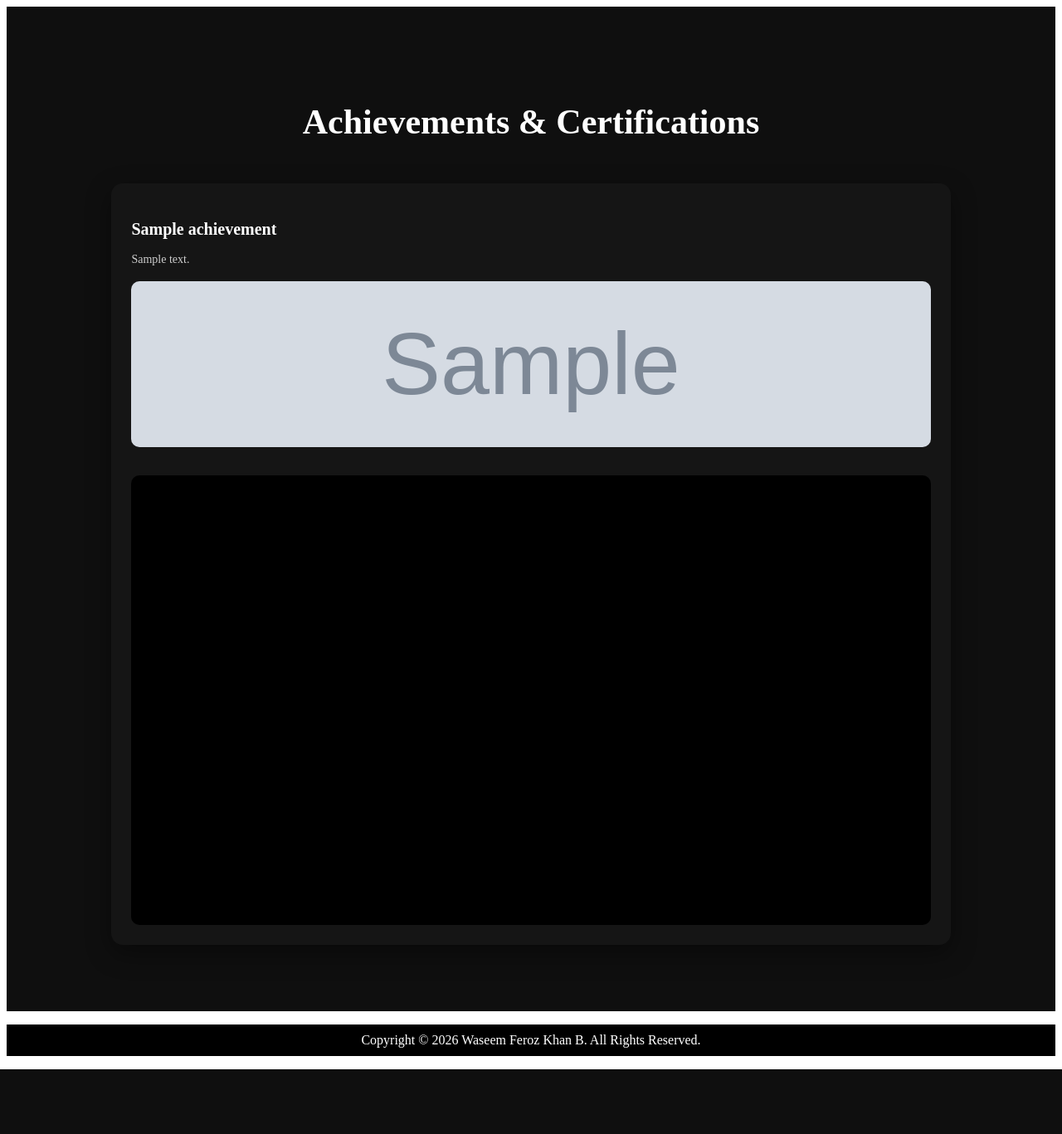
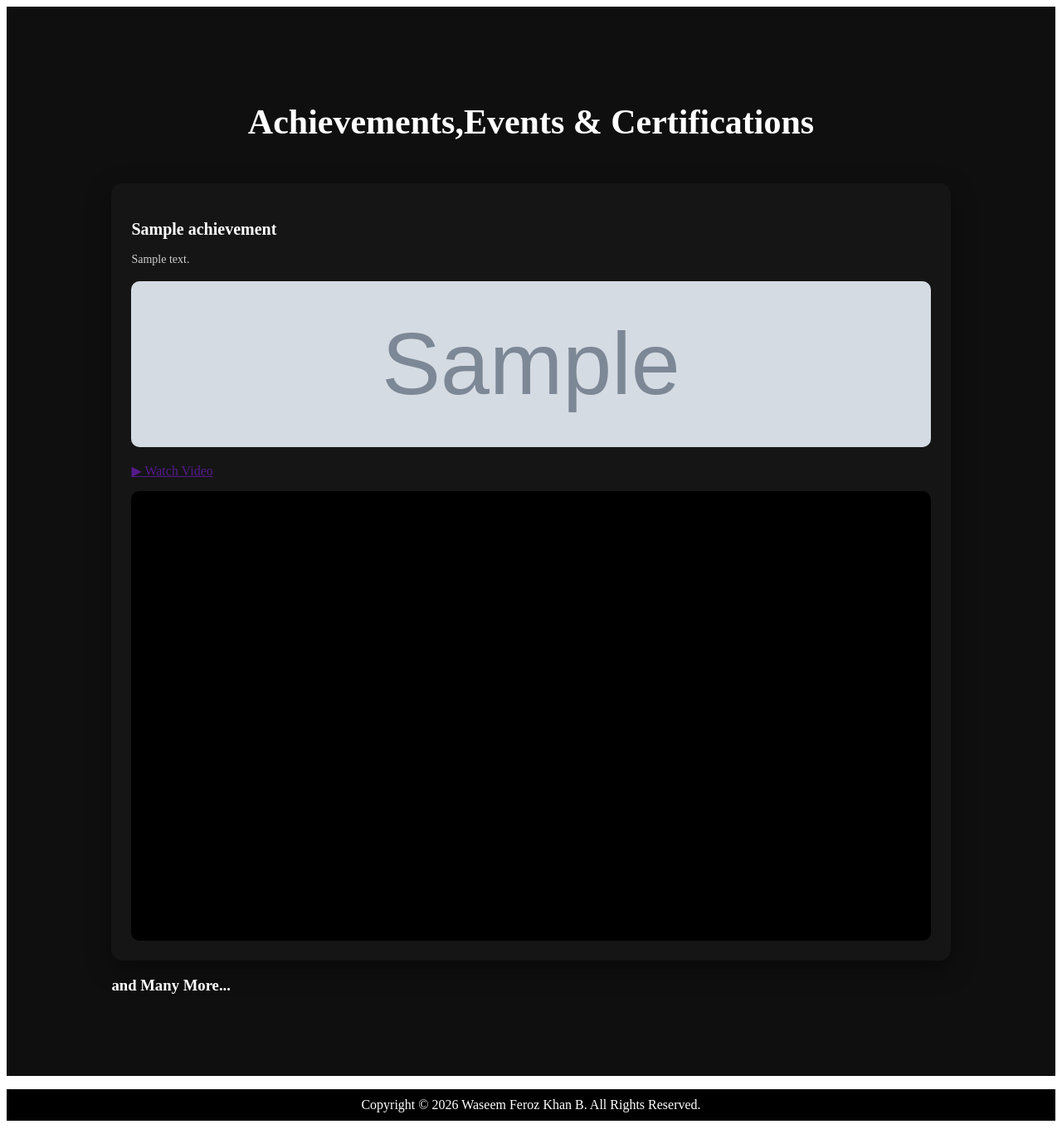
Before and after one commit to waseem2921/Protfolio_django, a Django app: page /achievements/ in a window 1280 px wide. Shown: the whole page at 83% size. Before the commit the page ends 1289 px from the top, so only its background shows below. Run offline with Django 5.2, Linux system fonts and the light colour scheme; tables that the repository leaves empty hold one stand-in row (values such as "Sample post"); grey boxes marked "Sample" are stand-in pictures.

Commit message:
Final commit 2

```diff
--- a/Protfolio/templates/achievements.html
+++ b/Protfolio/templates/achievements.html
@@ -91,7 +91,7 @@
 </head>
 <body>
 <section id="achievements">
-  <h1 class="section-title">Achievements & Certifications</h1>
+  <h1 class="section-title">Achievements,Events & Certifications</h1>
 
   <div class="achievements-grid">
     {% for a in achievements %}
@@ -105,14 +105,18 @@
         {% endif %}
 
         {% if a.video_url %}
+          <a href="{{ video_url }}" target="_blank" rel="noopener noreferrer">
+    ▶ Watch Video
+</a>
           <div class="video-wrapper">
-            <iframe src="{{ a.video_url }}" allowfullscreen></iframe>
+            <iframe src="{{ a.video_url }}" frameborder="0" allowfullscreen></iframe>
           </div>
         {% endif %}
 
       </div>
     {% endfor %}
   </div>
+  <h3> and Many More...</h3>
 </section>
 <footer>
 	<p style="background-color: #000; color: #fff; padding: 10px; text-align: center;">Copyright © 2026 Waseem Feroz Khan B. All Rights Reserved.</p>
--- a/Protfolio/templates/home.html
+++ b/Protfolio/templates/home.html
@@ -41,7 +41,7 @@
 	<!--details-->
 	<p class="details">I Build complete, End-toEnd Solutions that connect Data, Logic and Real-World Needs.</p>
 	<!--cv button-->
-	<a href="#skills" class="cv-btn">Know More!</a>
+	<a href="{% static 'files/waseemresume.pdf' %}" class="cv-btn">Download CV</a>
 
 	 <link rel="preconnect" href="https://fonts.googleapis.com">
     <link rel="preconnect" href="https://fonts.gstatic.com" crossorigin>
```
Also changed, not shown: Protfolio/media/achievements/Screenshot_2026-02-04_201827.png (added), Protfolio/media/achievements/Screenshot_2026-02-04_201827_eVaR6SV.png (added), Protfolio/media/achievements/Screenshot_2026-02-04_211847.png (added), Protfolio/media/achievements/Screenshot_2026-02-04_211847_mCVZvb3.png (added), Protfolio/media/achievements/WhatsApp_Image_2026-02-04_at_9.20.40_PM.jpeg (added), Protfolio/media/achievements/WhatsApp_Image_2026-02-04_at_9.25.03_PM.jpeg (added), Protfolio/media/achievements/WhatsApp_Image_2026-02-04_at_9.37.03_PM.jpeg (added), Protfolio/media/achievements/WhatsApp_Image_2026-02-04_at_9.39.21_PM.jpeg (added), Protfolio/media/achievements/WhatsApp_Image_2026-02-04_at_9_zH0e1l6.20.40_PM.jpeg (added), 1 other file.
